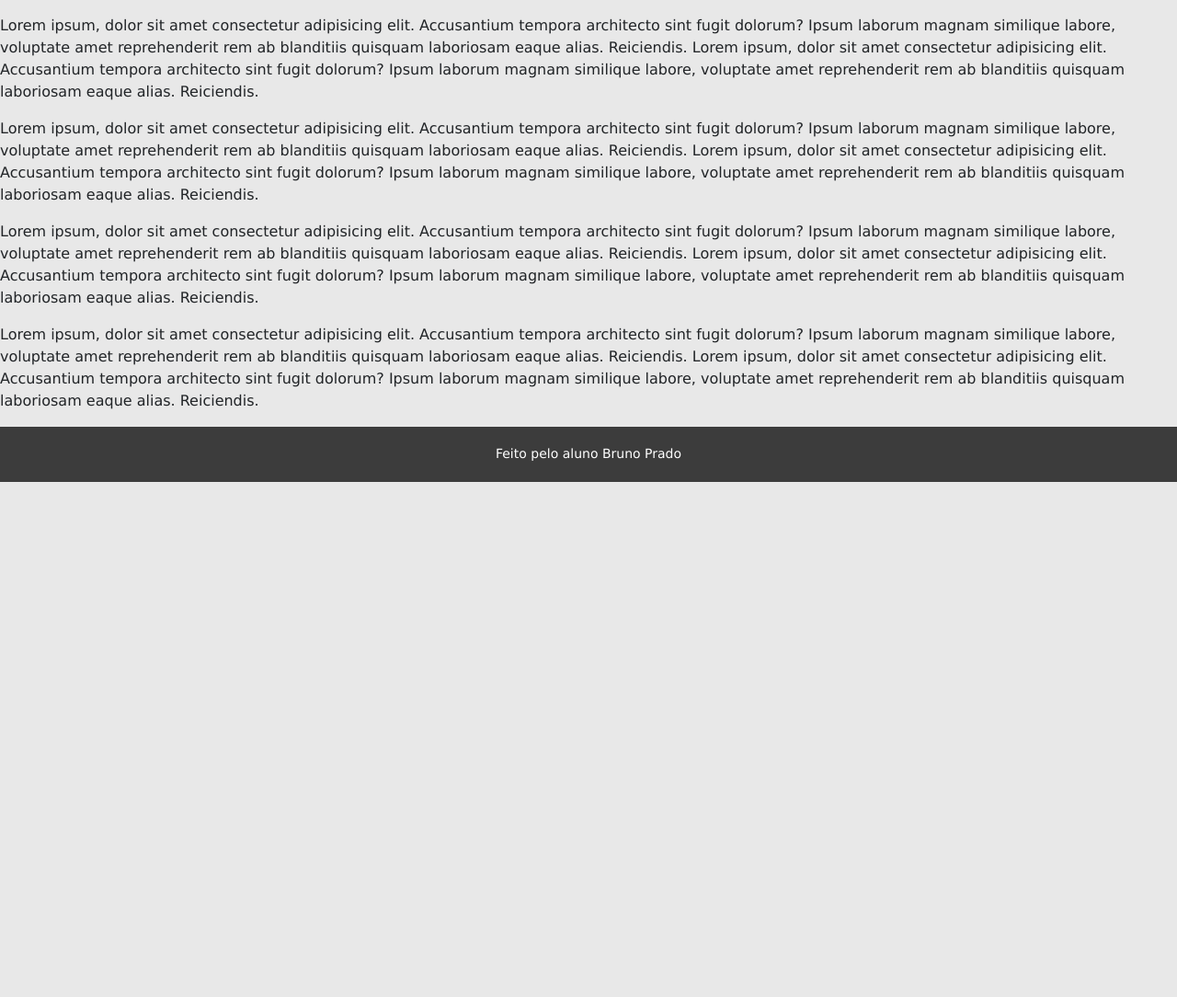
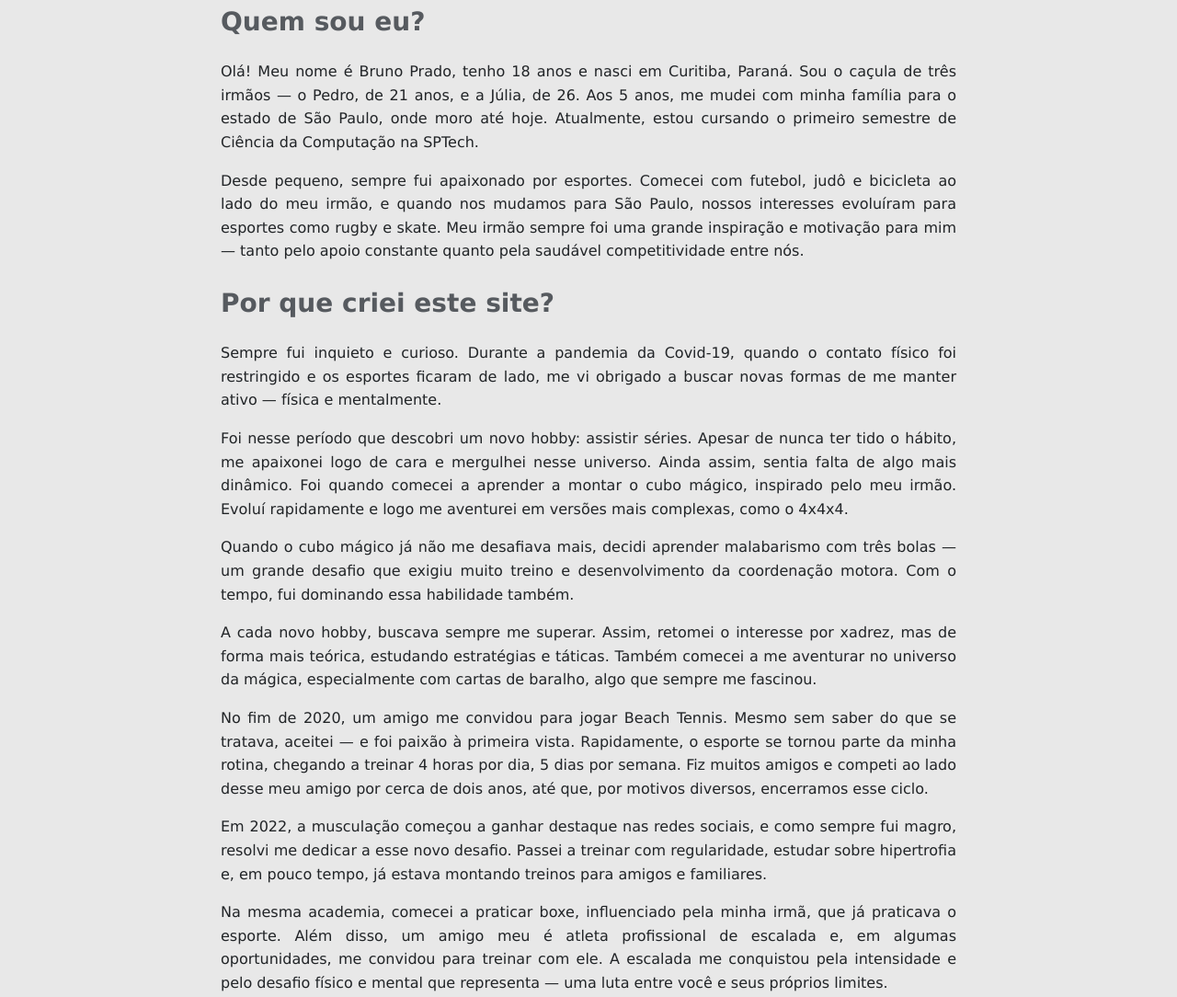
Before and after one commit to brunoPrados/Projeto-Individual, a website: page Site/public/sobremim.html in a window 1280 px wide. Shown: the part 142-1226 px from the top of the page at 92% size. Before the commit the page ends 800 px from the top, so only its background shows below. Drawn offline with Linux system fonts and the light colour scheme.

Commit message:
Pagina Sobre Mim

```diff
--- a/Site/public/css/estilo.css
+++ b/Site/public/css/estilo.css
@@ -179,6 +179,28 @@ ul {
   font-weight: normal;
   font-size: 14px;
 }
+
+/* SOBRE MIM */
+    .simulador {
+      padding: 40px 20px;
+    }
+
+    .simulador .container {
+      max-width: 800px;
+      margin: auto;
+    }
+
+    .simulador h2 {
+      font-size: 28px;
+      margin-bottom: 20px;
+      color: #565a5f;
+    }
+
+    .simulador p {
+      margin-bottom: 16px;
+      line-height: 1.6;
+      text-align: justify;
+    }
 
 /* LOGIN */
 
--- a/Site/public/sobremim.html
+++ b/Site/public/sobremim.html
@@ -47,27 +47,40 @@
     <div class="simulador">
         <div class="container">
             <h2>Quem sou eu?</h2>
-            <p>Lorem ipsum, dolor sit amet consectetur adipisicing elit. Accusantium tempora architecto sint fugit
-                dolorum? Ipsum laborum magnam similique labore, voluptate amet reprehenderit rem ab blanditiis quisquam
-                laboriosam eaque alias. Reiciendis. Lorem ipsum, dolor sit amet consectetur adipisicing elit.
-                Accusantium tempora architecto sint fugit dolorum? Ipsum laborum magnam similique labore, voluptate amet
-                reprehenderit rem ab blanditiis quisquam laboriosam eaque alias. Reiciendis.</p>
-            <p>Lorem ipsum, dolor sit amet consectetur adipisicing elit. Accusantium tempora architecto sint fugit
-                dolorum? Ipsum laborum magnam similique labore, voluptate amet reprehenderit rem ab blanditiis quisquam
-                laboriosam eaque alias. Reiciendis. Lorem ipsum, dolor sit amet consectetur adipisicing elit.
-                Accusantium tempora architecto sint fugit dolorum? Ipsum laborum magnam similique labore, voluptate amet
-                reprehenderit rem ab blanditiis quisquam laboriosam eaque alias. Reiciendis.</p>
-            <p>Lorem ipsum, dolor sit amet consectetur adipisicing elit. Accusantium tempora architecto sint fugit
-                dolorum? Ipsum laborum magnam similique labore, voluptate amet reprehenderit rem ab blanditiis quisquam
-                laboriosam eaque alias. Reiciendis. Lorem ipsum, dolor sit amet consectetur adipisicing elit.
-                Accusantium tempora architecto sint fugit dolorum? Ipsum laborum magnam similique labore, voluptate amet
-                reprehenderit rem ab blanditiis quisquam laboriosam eaque alias. Reiciendis.</p>
-            <p>Lorem ipsum, dolor sit amet consectetur adipisicing elit. Accusantium tempora architecto sint fugit
-                dolorum? Ipsum laborum magnam similique labore, voluptate amet reprehenderit rem ab blanditiis quisquam
-                laboriosam eaque alias. Reiciendis. Lorem ipsum, dolor sit amet consectetur adipisicing elit.
-                Accusantium tempora architecto sint fugit dolorum? Ipsum laborum magnam similique labore, voluptate amet
-                reprehenderit rem ab blanditiis quisquam laboriosam eaque alias. Reiciendis.</p>
+            <p>Olá! Meu nome é Bruno Prado, tenho 18 anos e nasci em Curitiba, Paraná. Sou o caçula de três irmãos — o
+                Pedro, de 21 anos, e a Júlia, de 26. Aos 5 anos, me mudei com minha família para o estado de São Paulo,
+                onde moro até hoje. Atualmente, estou cursando o primeiro semestre de Ciência da Computação na SPTech.
+            </p>
+            <p>Desde pequeno, sempre fui apaixonado por esportes. Comecei com futebol, judô e bicicleta ao lado do meu
+                irmão, e quando nos mudamos para São Paulo, nossos interesses evoluíram para esportes como rugby e
+                skate. Meu irmão sempre foi uma grande inspiração e motivação para mim — tanto pelo apoio constante
+                quanto pela saudável competitividade entre nós.</p>
 
+            <h2>Por que criei este site?</h2>
+            <p>Sempre fui inquieto e curioso. Durante a pandemia da Covid-19, quando o contato físico foi restringido e
+                os esportes ficaram de lado, me vi obrigado a buscar novas formas de me manter ativo — física e
+                mentalmente.</p>
+            <p>Foi nesse período que descobri um novo hobby: assistir séries. Apesar de nunca ter tido o hábito, me
+                apaixonei logo de cara e mergulhei nesse universo. Ainda assim, sentia falta de algo mais dinâmico. Foi
+                quando comecei a aprender a montar o cubo mágico, inspirado pelo meu irmão. Evoluí rapidamente e logo me
+                aventurei em versões mais complexas, como o 4x4x4.</p>
+            <p>Quando o cubo mágico já não me desafiava mais, decidi aprender malabarismo com três bolas — um grande
+                desafio que exigiu muito treino e desenvolvimento da coordenação motora. Com o tempo, fui dominando essa
+                habilidade também.</p>
+            <p>A cada novo hobby, buscava sempre me superar. Assim, retomei o interesse por xadrez, mas de forma mais
+                teórica, estudando estratégias e táticas. Também comecei a me aventurar no universo da mágica,
+                especialmente com cartas de baralho, algo que sempre me fascinou.</p>
+            <p>No fim de 2020, um amigo me convidou para jogar Beach Tennis. Mesmo sem saber do que se tratava, aceitei
+                — e foi paixão à primeira vista. Rapidamente, o esporte se tornou parte da minha rotina, chegando a
+                treinar 4 horas por dia, 5 dias por semana. Fiz muitos amigos e competi ao lado desse meu amigo por
+                cerca de dois anos, até que, por motivos diversos, encerramos esse ciclo.</p>
+            <p>Em 2022, a musculação começou a ganhar destaque nas redes sociais, e como sempre fui magro, resolvi me
+                dedicar a esse novo desafio. Passei a treinar com regularidade, estudar sobre hipertrofia e, em pouco
+                tempo, já estava montando treinos para amigos e familiares.</p>
+            <p>Na mesma academia, comecei a praticar boxe, influenciado pela minha irmã, que já praticava o esporte.
+                Além disso, um amigo meu é atleta profissional de escalada e, em algumas oportunidades, me convidou para
+                treinar com ele. A escalada me conquistou pela intensidade e pelo desafio físico e mental que representa
+                — uma luta entre você e seus próprios limites.</p>
         </div>
     </div>
     <!-- simulador fim -->
```
Lines whose indentation alone changed are shown as unchanged.
